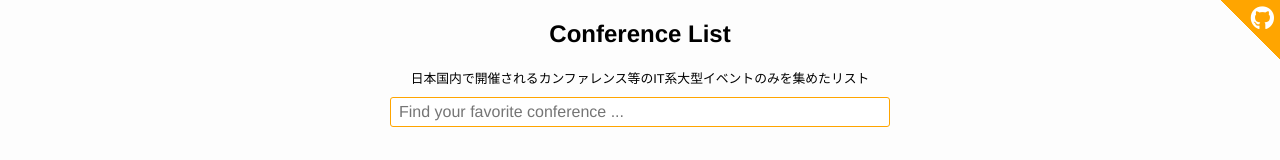
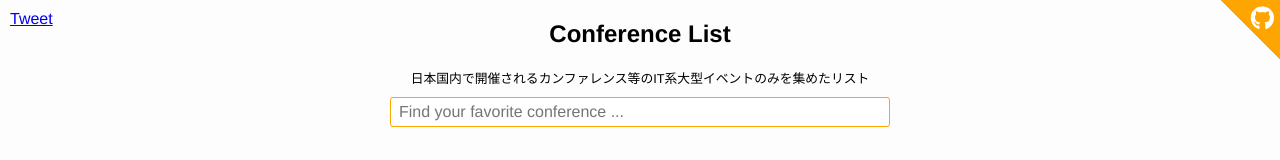
Before and after one commit to cigalecigales/conference-list, a Vue app: page / in a window 1280 px wide. Shown: the top 160 px of the page. Built offline with nearby package versions, Linux system fonts and the light colour scheme.

Commit message:
ソーシャルボタン追加

```diff
--- a/public/index.html
+++ b/public/index.html
@@ -1,7 +1,7 @@
 <!DOCTYPE html>
 <html lang="ja">
 
-<head prefix="og: http://ogp.me/ns#"">
+<head prefix="og: http://ogp.me/ns#">
     <meta charset=" utf-8">
   <meta http-equiv="X-UA-Compatible" content="IE=edge">
   <meta name="viewport" content="width=device-width,initial-scale=1.0">
@@ -13,6 +13,8 @@
   <link rel="icon" href="<%= BASE_URL %>favicon.ico">
   <link rel="stylesheet" href="https://use.fontawesome.com/releases/v5.7.2/css/all.css" integrity="sha384-fnmOCqbTlWIlj8LyTjo7mOUStjsKC4pOpQbqyi7RrhN7udi9RwhKkMHpvLbHG9Sr"
     crossorigin="anonymous">
+  <script>!function (d, s, id) { var js, fjs = d.getElementsByTagName(s)[0], p = /^http:/.test(d.location) ? 'http' : 'https'; if (!d.getElementById(id)) { js = d.createElement(s); js.id = id; js.src = p + '://platform.twitter.com/widgets.js'; fjs.parentNode.insertBefore(js, fjs); } }(document, 'script', 'twitter-wjs');</script>
+  <script async defer src="https://connect.facebook.net/ja_JP/sdk.js#xfbml=1&version=v3.2"></script>
   <title>Conference List</title>
 </head>
 
--- a/src/App.vue
+++ b/src/App.vue
@@ -19,6 +19,26 @@
     </div>
     <div class="github" @click="openGithub">
       <i class="fab fa-github"></i>
+    </div>
+    <div class="social">
+      <a
+        href="https://twitter.com/share"
+        class="twitter-share-button"
+        data-url="http://conference-list.com/"
+        data-text="【Conference List】日本国内で開催されるカンファレンス等のIT系大型イベントのみを集めたリスト">
+          Tweet
+      </a>
+      <br>
+      <div
+        class="fb-like"
+        data-href="http://conference-list.com/"
+        data-layout="button_count"
+        data-action="like"
+        data-size="small"
+        data-show-faces="false"
+        style="margin-bottom: 10px;"
+        data-share="true">
+      </div>
     </div>
   </div>
 </template>
@@ -191,4 +211,10 @@ body {
   padding: 6px;
   color: #ffffff;
 }
+
+.social {
+  position: absolute;
+  top: 10px;
+  left: 10px;
+}
 </style>
```
